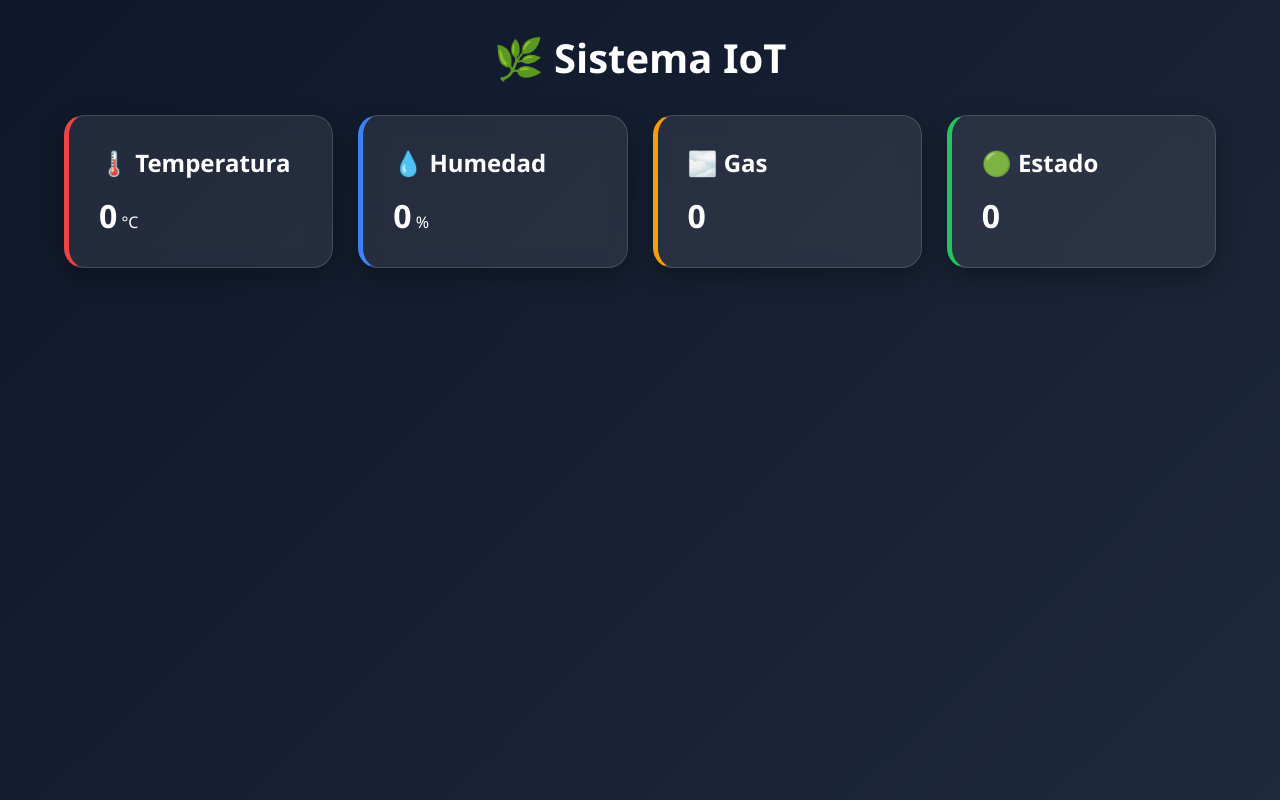
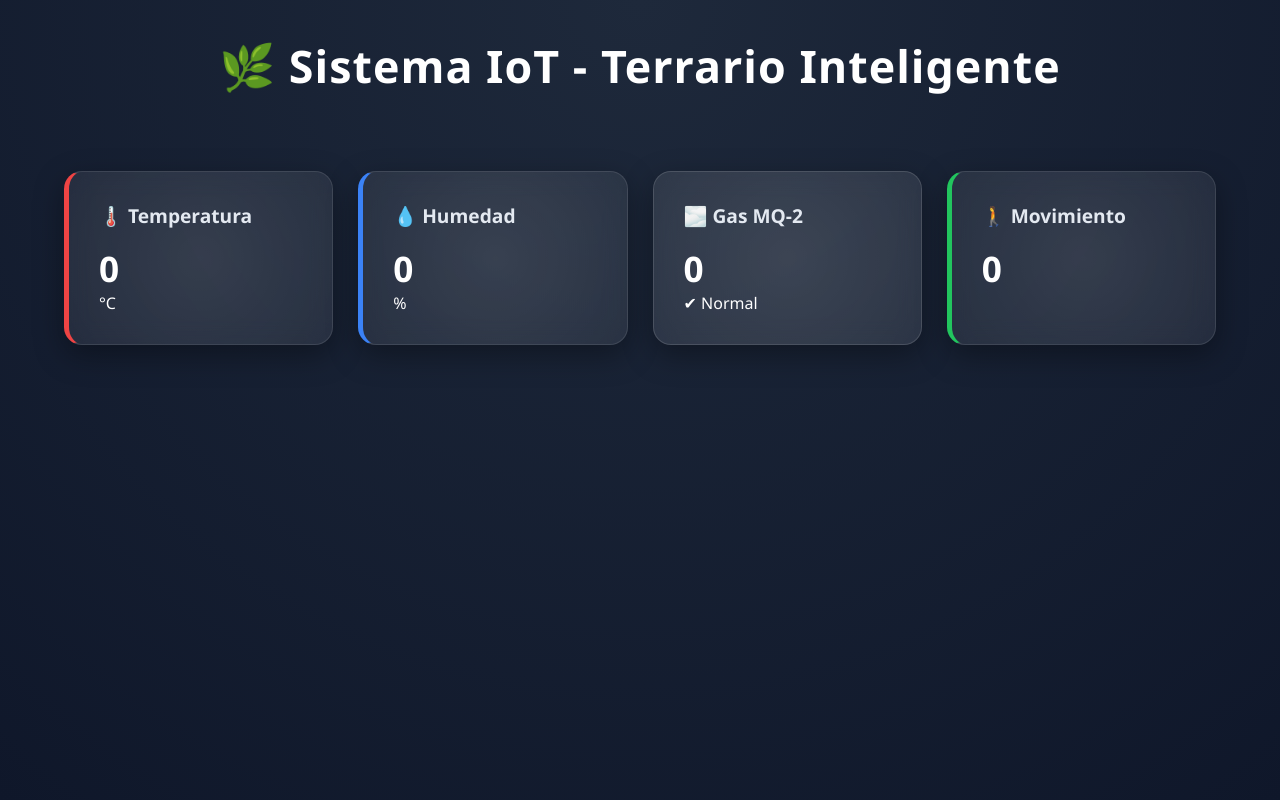
Before and after one commit to Bradners/Monitor_Zigbee, a Flask app: page / in a window 1280 px wide. Run offline with Flask 3, Linux system fonts and the light colour scheme.

Commit message:
Mejora dashboard IoT + alertas gas + UI pro

```diff
--- a/app.py
+++ b/app.py
@@ -2,6 +2,7 @@ from flask import Flask, render_template, request, jsonify
 
 app = Flask(__name__)
 
+# Datos globales
 datos = {
     "temperatura": 0,
     "humedad": 0,
@@ -9,27 +10,34 @@ datos = {
     "movimiento": 0
 }
 
+# Página principal
 @app.route('/')
 def inicio():
     return render_template("index.html")
 
+# Recibir datos del ESP32
 @app.route('/datos', methods=['POST'])
 def recibir_datos():
     global datos
+
     nuevo_dato = request.get_json()
 
     if nuevo_dato:
-        datos.update(nuevo_dato)
-        print(datos)
+        datos["temperatura"] = nuevo_dato.get("temperatura", datos["temperatura"])
+        datos["humedad"] = nuevo_dato.get("humedad", datos["humedad"])
+        datos["gas"] = nuevo_dato.get("gas", datos["gas"])
+        datos["movimiento"] = nuevo_dato.get("movimiento", datos["movimiento"])
+
+        print("Datos:", datos)
+
         return jsonify({"estado": "ok"})
 
     return jsonify({"estado": "error"}), 400
 
-
+# API para frontend
 @app.route('/api/datos')
 def api_datos():
     return jsonify(datos)
 
-
 if __name__ == '__main__':
     app.run(host='0.0.0.0', port=5000, debug=True)
--- a/static/style.css
+++ b/static/style.css
@@ -7,61 +7,91 @@
 
 body{
     min-height:100vh;
-    background:linear-gradient(135deg,#0f172a,#1e293b);
+    background: radial-gradient(circle at top, #1e293b, #0f172a);
     color:white;
 }
 
+/* 🌿 HEADER MÁS MODERNO */
 header{
     text-align:center;
-    padding:30px;
+    padding:35px 20px;
 }
 
 header h1{
-    font-size:2.5rem;
+    font-size:2.8rem;
+    letter-spacing:1px;
+    font-weight:700;
 }
 
 header p{
     color:#94a3b8;
+    margin-top:8px;
 }
 
+/* 📊 DASHBOARD */
 .dashboard{
     width:90%;
     max-width:1200px;
-    margin:auto;
+    margin:40px auto;
 
     display:grid;
-    grid-template-columns:repeat(auto-fit,minmax(250px,1fr));
+    grid-template-columns:repeat(auto-fit,minmax(240px,1fr));
     gap:25px;
 }
 
+/* 🧩 CARD BASE */
 .card{
     padding:30px;
-    border-radius:20px;
+    border-radius:18px;
 
-    backdrop-filter:blur(10px);
+    background: rgba(255,255,255,0.06);
+    border: 1px solid rgba(255,255,255,0.12);
 
-    background:rgba(255,255,255,0.08);
+    box-shadow: 0 10px 30px rgba(0,0,0,0.35);
 
-    border:1px solid rgba(255,255,255,0.15);
+    transition: all 0.3s ease;
 
-    box-shadow:0 10px 25px rgba(0,0,0,0.3);
+    backdrop-filter: blur(12px);
+    -webkit-backdrop-filter: blur(12px);
 
-    transition:.3s;
+    position: relative;
+    overflow: hidden;
 }
 
-.card:hover{
-    transform:translateY(-8px);
+/* ✨ efecto brillo suave */
+.card::before{
+    content:"";
+    position:absolute;
+    top:-50%;
+    left:-50%;
+    width:200%;
+    height:200%;
+    background: radial-gradient(circle, rgba(255,255,255,0.08), transparent 60%);
+    transform: rotate(25deg);
+    pointer-events:none;
 }
 
+/* 🔥 hover más pro */
+.card:hover{
+    transform: translateY(-10px) scale(1.02);
+    box-shadow: 0 15px 40px rgba(0,0,0,0.5);
+}
+
+/* 🏷️ TITULOS */
 .card h2{
     margin-bottom:15px;
+    font-size:1.2rem;
+    color:#e2e8f0;
 }
 
+/* 📟 VALORES */
 .card span{
-    font-size:2rem;
+    font-size:2.2rem;
     font-weight:bold;
+    display:block;
 }
 
+/* 🎯 COLORES LATERALES */
 .temperatura{
     border-left:5px solid #ef4444;
 }
@@ -77,3 +107,27 @@ header p{
 .estado{
     border-left:5px solid #22c55e;
 }
+
+/* 🚨 ALERTA GAS */
+.gas.alerta{
+    background: rgba(255, 0, 0, 0.15) !important;
+    border-left:5px solid red !important;
+    animation: pulse 1s infinite;
+}
+
+@keyframes pulse{
+    0%{ transform: scale(1); }
+    50%{ transform: scale(1.02); }
+    100%{ transform: scale(1); }
+}
+
+/* 📱 RESPONSIVE MEJORADO */
+@media (max-width: 600px){
+    header h1{
+        font-size:2rem;
+    }
+
+    .card span{
+        font-size:1.8rem;
+    }
+}
--- a/templates/index.html
+++ b/templates/index.html
@@ -9,7 +9,7 @@
 <body>
 
 <header>
-    <h1>🌿 Sistema IoT</h1>
+    <h1>🌿 Sistema IoT - Terrario Inteligente</h1>
 </header>
 
 <div class="dashboard">
@@ -24,13 +24,14 @@
         <span id="hum">--</span> %
     </div>
 
-    <div class="card gas">
-        <h2>🌫️ Gas</h2>
+    <div class="card gas" id="gasCard">
+        <h2>🌫️ Gas MQ-2</h2>
         <span id="gas">--</span>
+        <p id="alertaGas"></p>
     </div>
 
     <div class="card estado">
-        <h2>🟢 Estado</h2>
+        <h2>🚶 Movimiento</h2>
         <span id="mov">--</span>
     </div>
 
@@ -45,6 +46,19 @@ async function actualizarDatos(){
     document.getElementById("hum").innerText = data.humedad;
     document.getElementById("gas").innerText = data.gas;
     document.getElementById("mov").innerText = data.movimiento;
+
+    // 🚨 ALERTA GAS
+    const gas = data.gas;
+
+    if (gas > 500) {
+        document.getElementById("alertaGas").innerText = "⚠️ PELIGRO: GAS DETECTADO";
+        document.getElementById("gasCard").style.background = "rgba(255,0,0,0.2)";
+        document.getElementById("gasCard").style.border = "2px solid red";
+    } else {
+        document.getElementById("alertaGas").innerText = "✔ Normal";
+        document.getElementById("gasCard").style.background = "rgba(255,255,255,0.08)";
+        document.getElementById("gasCard").style.border = "1px solid rgba(255,255,255,0.15)";
+    }
 }
 
 setInterval(actualizarDatos, 2000);
```
